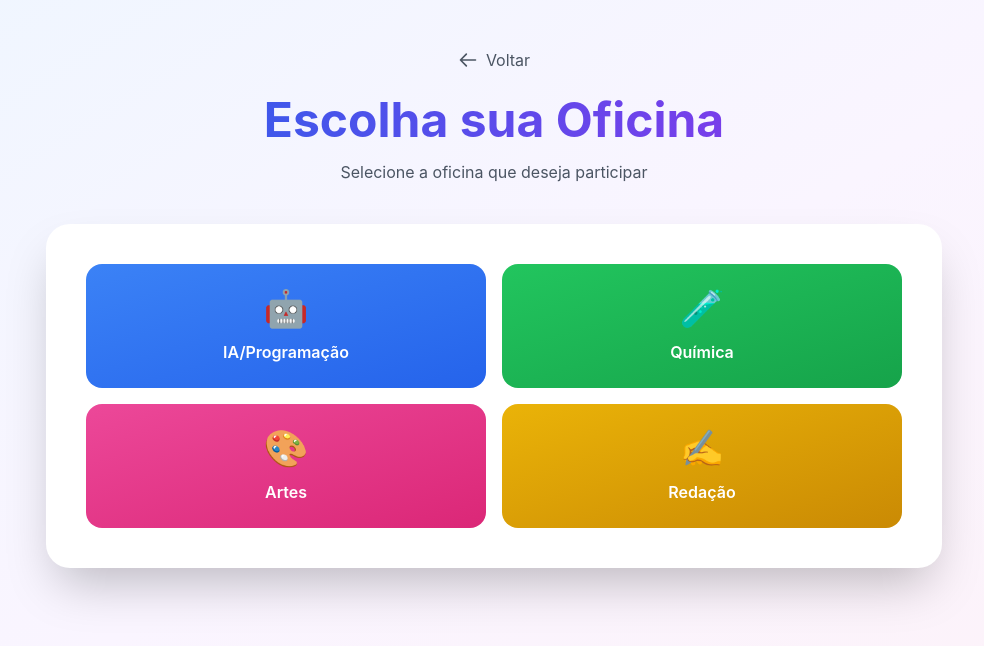
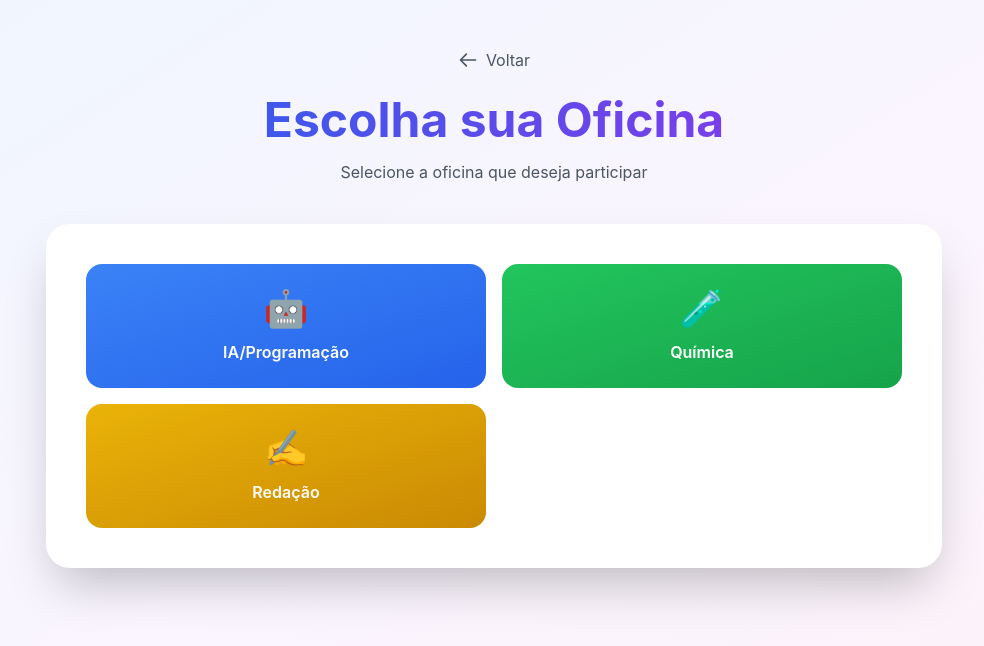
Before and after one commit to Artht0/Site-Hackaton-Completo, a React (Vite) app in the folder frontend/: page /inscricao in a window 1280 px wide. Shown: the top 646 px of the page, without its empty margins (146-1130 px from the left). Built offline with nearby package versions, Linux system fonts and the light colour scheme.

Commit message:
Remover oficina de Artes

```diff
--- a/frontend/src/pages/Inscricao.jsx
+++ b/frontend/src/pages/Inscricao.jsx
@@ -3,7 +3,6 @@ import { useNavigate } from 'react-router-dom'
 const oficinas = [
   { id: 1, nome: 'IA/Programação', cor: 'from-blue-500 to-blue-600', emoji: '🤖' },
   { id: 2, nome: 'Química', cor: 'from-green-500 to-green-600', emoji: '🧪' },
-  { id: 3, nome: 'Artes', cor: 'from-pink-500 to-pink-600', emoji: '🎨' },
   { id: 4, nome: 'Redação', cor: 'from-yellow-500 to-yellow-600', emoji: '✍️' },
 ]
 
--- a/frontend/src/pages/OficinaPage.jsx
+++ b/frontend/src/pages/OficinaPage.jsx
@@ -6,7 +6,6 @@ import TermoModal from '../components/TermoModal'
 const oficinas = [
   { id: 1, nome: 'IA/Programação', cor: 'from-blue-500 to-blue-600', emoji: '🤖', descricao: 'Aprenda os fundamentos de Inteligência Artificial e desenvolva seus primeiros algoritmos inteligentes. Explore o mundo da programação e crie soluções inovadoras com tecnologia de ponta.' },
   { id: 2, nome: 'Química', cor: 'from-green-500 to-green-600', emoji: '🧪', descricao: 'Experimente o fascinante mundo das reações químicas através de práticas laboratoriais seguras e divertidas. Descubra como a química está presente no nosso dia a dia e crie soluções criativas.' },
-  { id: 3, nome: 'Artes', cor: 'from-pink-500 to-pink-600', emoji: '🎨', descricao: 'Libere sua criatividade através de diversas técnicas artísticas, desde pintura até arte digital. Desenvolva seu olhar artístico e aprenda a expressar ideias através da arte visual.' },
   { id: 4, nome: 'Redação', cor: 'from-yellow-500 to-yellow-600', emoji: '✍️', descricao: 'Aprimore suas habilidades de escrita e aprenda técnicas para criar textos claros e impactantes. Desenvolva argumentação sólida e descubra como comunicar suas ideias de forma eficaz.' },
 ]
 
```
Also changed, not shown: 1 other file (tests, documents, lock files or other folders).
